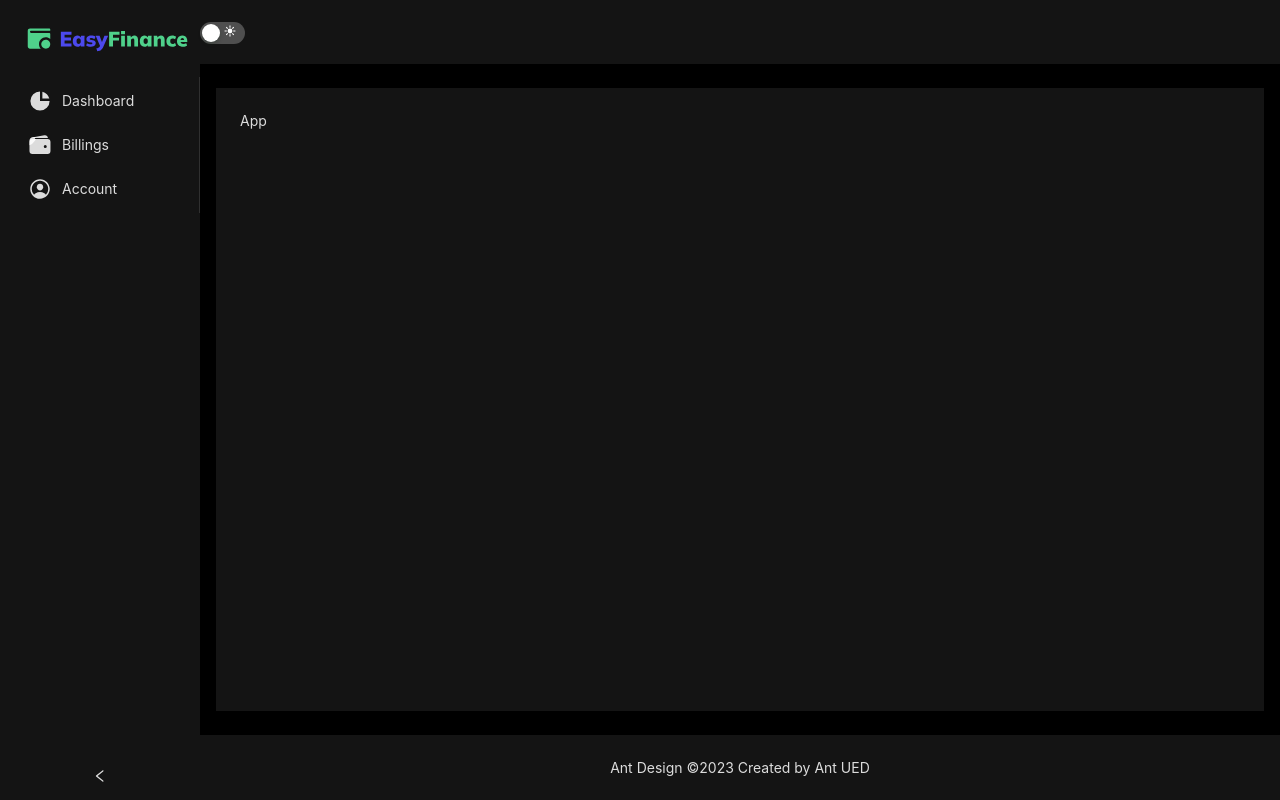
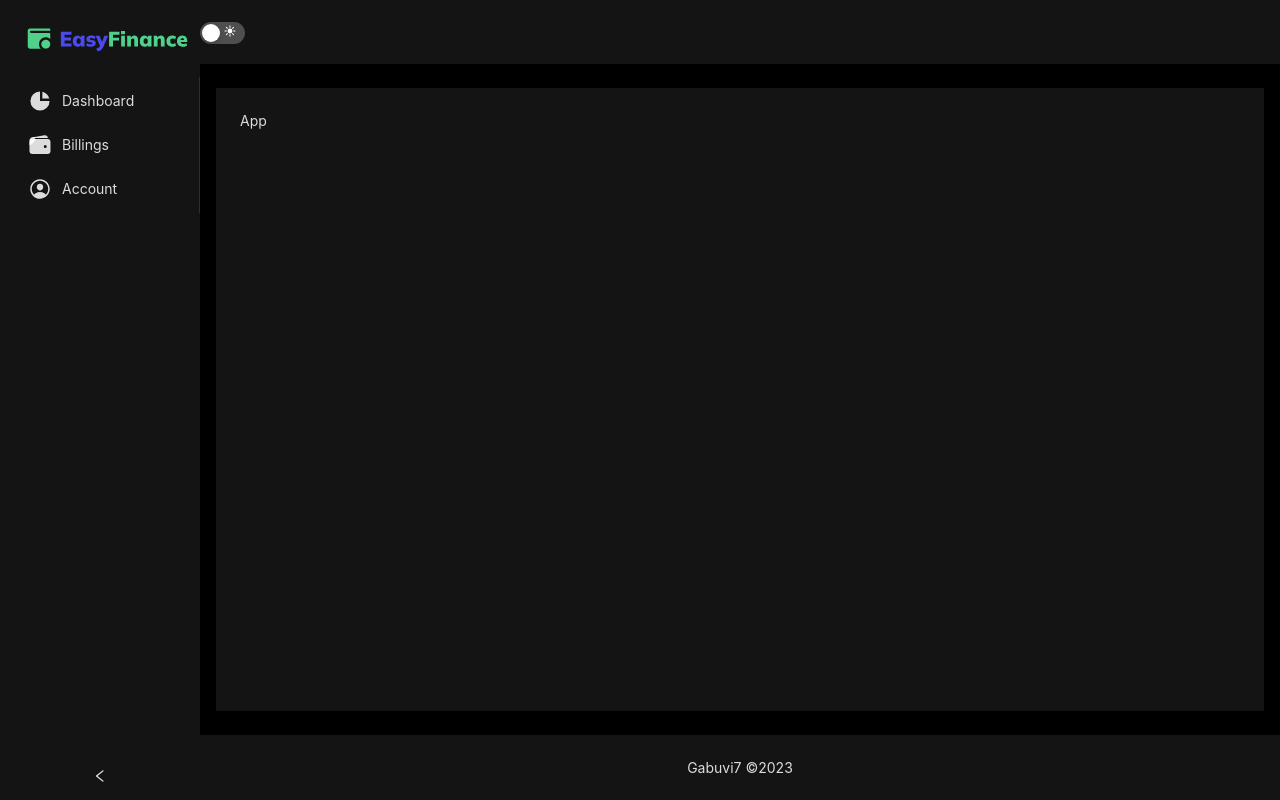
Before and after one commit to gabuvi7/easyFinance, a Next.js app: page / in a window 1280 px wide. Built offline with nearby package versions, Linux system fonts and the light colour scheme.

Commit message:
feat: add footer

```diff
--- a/components/Layouts/ContentAppLayout.tsx
+++ b/components/Layouts/ContentAppLayout.tsx
@@ -26,9 +26,7 @@ function ContentAppLayout({ children }: ChildrenProps) {
       >
         {children}
       </Content>
-      <Footer style={{ textAlign: 'center', background: colorBgContainer }}>
-        Ant Design ©2023 Created by Ant UED
-      </Footer>
+      <Footer style={{ textAlign: 'center', background: colorBgContainer }}>Gabuvi7 ©2023</Footer>
     </Layout>
   );
 }
```
